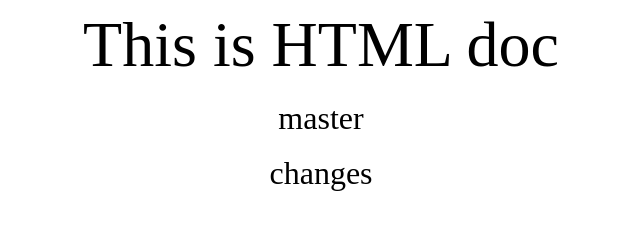
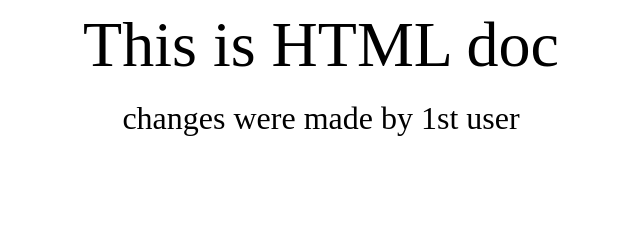
Before and after one commit to AndrewChikrii/myRepository, a plain HTML site: page index.html in a window 1280 px wide. Shown: the whole page, without its empty margins (319-959 px from the left). Drawn offline with Linux system fonts and the light colour scheme.

Commit message:
1st user changes

```diff
--- a/index.html
+++ b/index.html
@@ -7,10 +7,10 @@
 <body>
     <div align="center">
         <div style="font-size: 48pt">This is HTML doc</div><br>
-        <div style="font-size: 24pt">master</div><br>
+        <!--<div style="font-size: 24pt">master</div><br>-->
 
 
-        <div style="font-size: 24pt">changes</div><br>
+        <div style="font-size: 24pt">changes were made by 1st user</div><br>
     </div>
 </body>
 </html>
```
